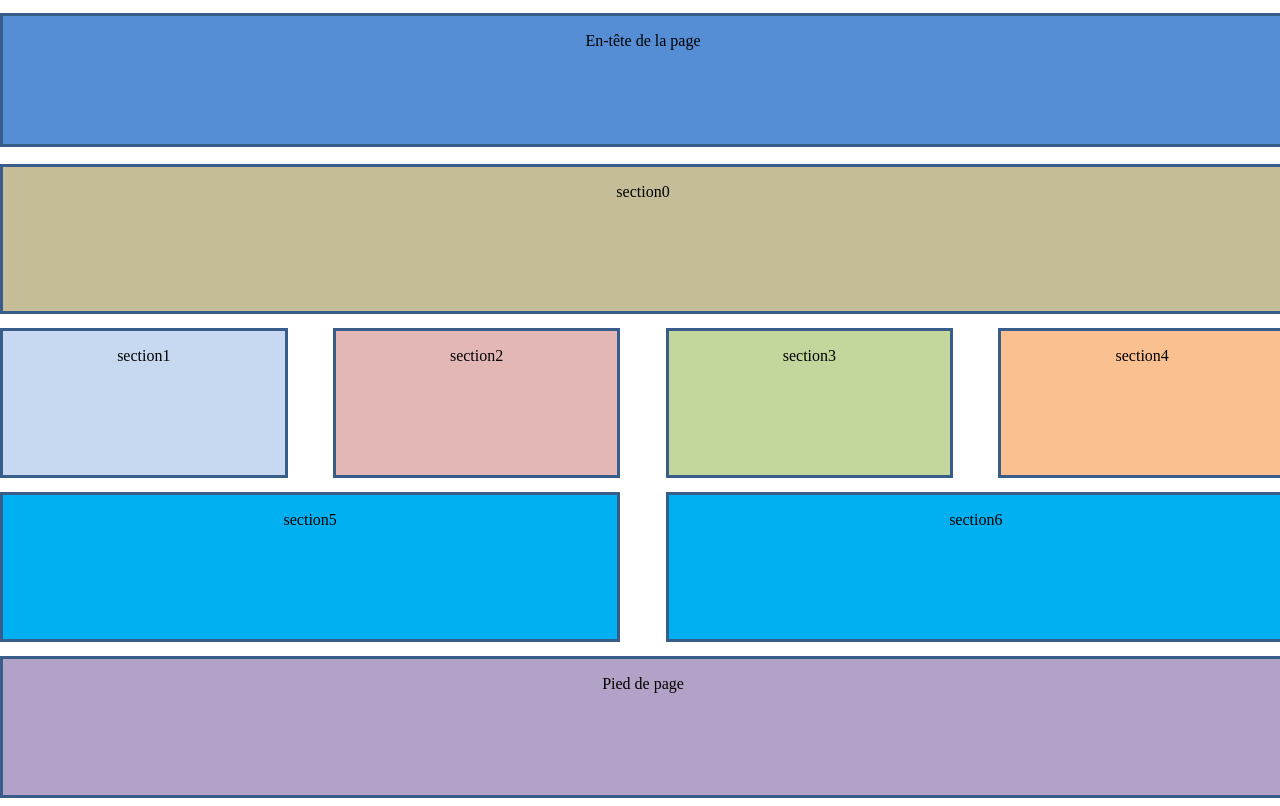
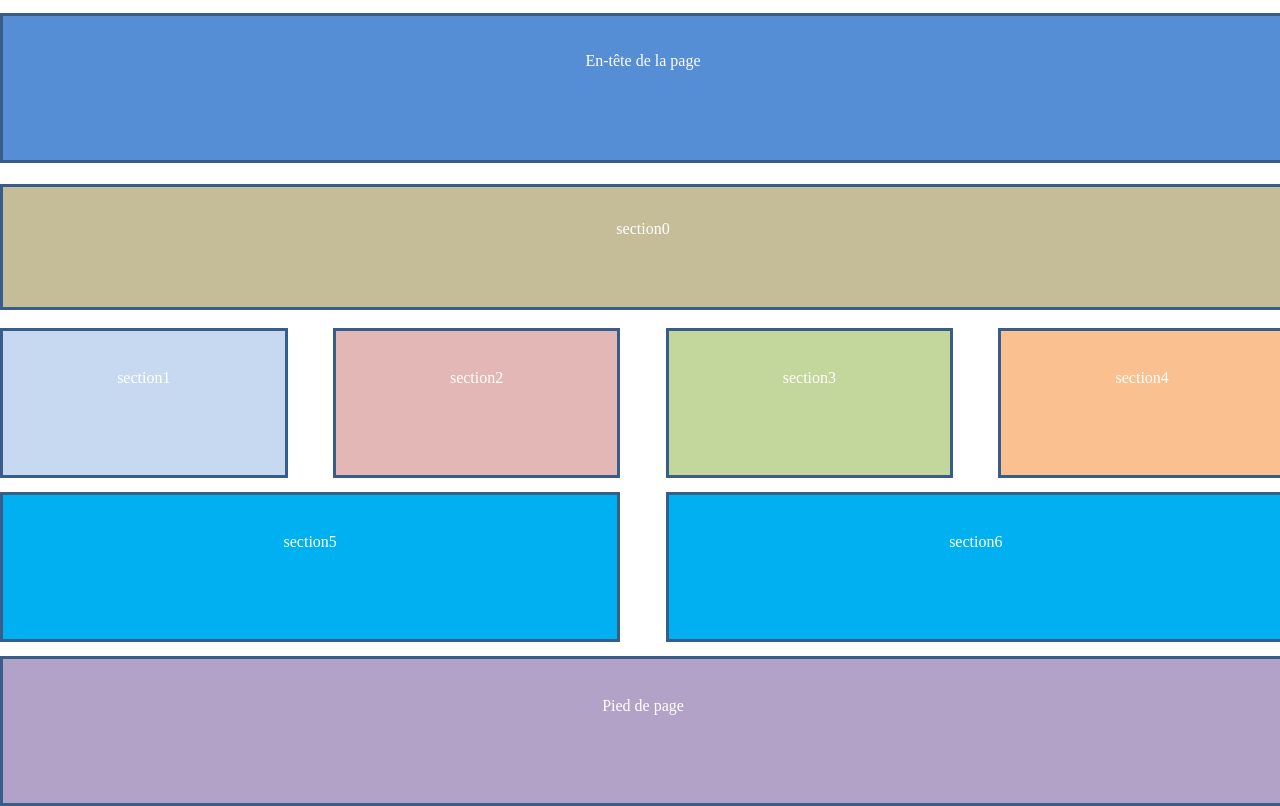
Before and after one commit to Omaima52/Omaima.github.io, a plain HTML site: page TP2/EX2_Q1_CSSonly.html in a window 1280 px wide. Drawn offline with Linux system fonts and the light colour scheme.

Commit message:
Add files via upload

```diff
--- a/TP2/EX2_Q1_CSSonly.html
+++ b/TP2/EX2_Q1_CSSonly.html
@@ -10,47 +10,47 @@
 <div id="container">
 
 <header id="header">
-<p>En-tête de la page</p>
+<p style="padding-top: 20px;">En-tête de la page</p>
 </header>
 
 <section id="section0">
-<p>
+<p style="padding-top: 17px;">
   section0
 </p>
 </section>
 <section id="section1">
-  <p>
+  <p style="padding-top: 22px;">
     section1
   </p>
 </section>
 <section id="section2">
-  <p>
+  <p style="padding-top: 22px;">
     section2
   </p>
 </section>
 <section id="section3">
-  <p>
+  <p style="padding-top: 22px;">
     section3
   </p>
 </section>
 <section id="section4">
-  <p>
+  <p style="padding-top: 22px;">
     section4
   </p>
 </section>
 <section id="section5">
-  <p>
+  <p style="padding-top: 22px;">
     section5
   </p>
 </section>
 <section id="section6">
-  <p>
+  <p style="padding-top: 22px;">
     section6
   </p>
 </section>
 
 <footer id="footer">
-  <p>
+  <p style="padding-top: 22px;">
     Pied de page
   </p>
 </footer>
--- a/TP2/EX2_Q1_style.css
+++ b/TP2/EX2_Q1_style.css
@@ -5,6 +5,9 @@ html, body {
   padding: 0;
   background-color:white;
 
+}
+#header,#section0,#section1,#section2,#section3,#section4,#section5,#section6,#footer{
+  color: white;
 }
 body {
   text-align: center;
@@ -26,7 +29,7 @@ body {
   background-color: #558ed5;
   position: absolute;
   width: 100%;
-  height: 16%;
+  height: 18%;
   margin-top: 1%;
   position: absolute;
 
@@ -37,9 +40,9 @@ body {
   background-color: #c4bd97;
   width: 100%;
   margin-left: 0;
-  height: 18%;
+  height: 15%;
   position: absolute;
-  top: 20.5%;
+  top: 23%;
 }
 
 #section1 {
@@ -48,6 +51,7 @@ body {
   width: 22%;
   height: 18%;
   margin-left: 0;
+
   position: absolute;
   top: 41%;
 }
@@ -108,6 +112,6 @@ body {
   background-color: #b3a2c7;
   position: absolute;
   width: 100%;
-  height: 17%;
+  height: 18%;
   top: 82%;
 }
--- a/TP2/EX2bootstrapstyle.css
+++ b/TP2/EX2bootstrapstyle.css
@@ -1,5 +1,8 @@
 .container{
   position: relative;
+}
+#header,#section0,#section1,#section2,#section3,#section4,#section5,#section6,#footer{
+  color: white;
 }
 #header{
   border: 2px solid #385D8A;
```
Also changed, not shown: TP2/Ex2bootstrap.html (+9 -10 lines).
